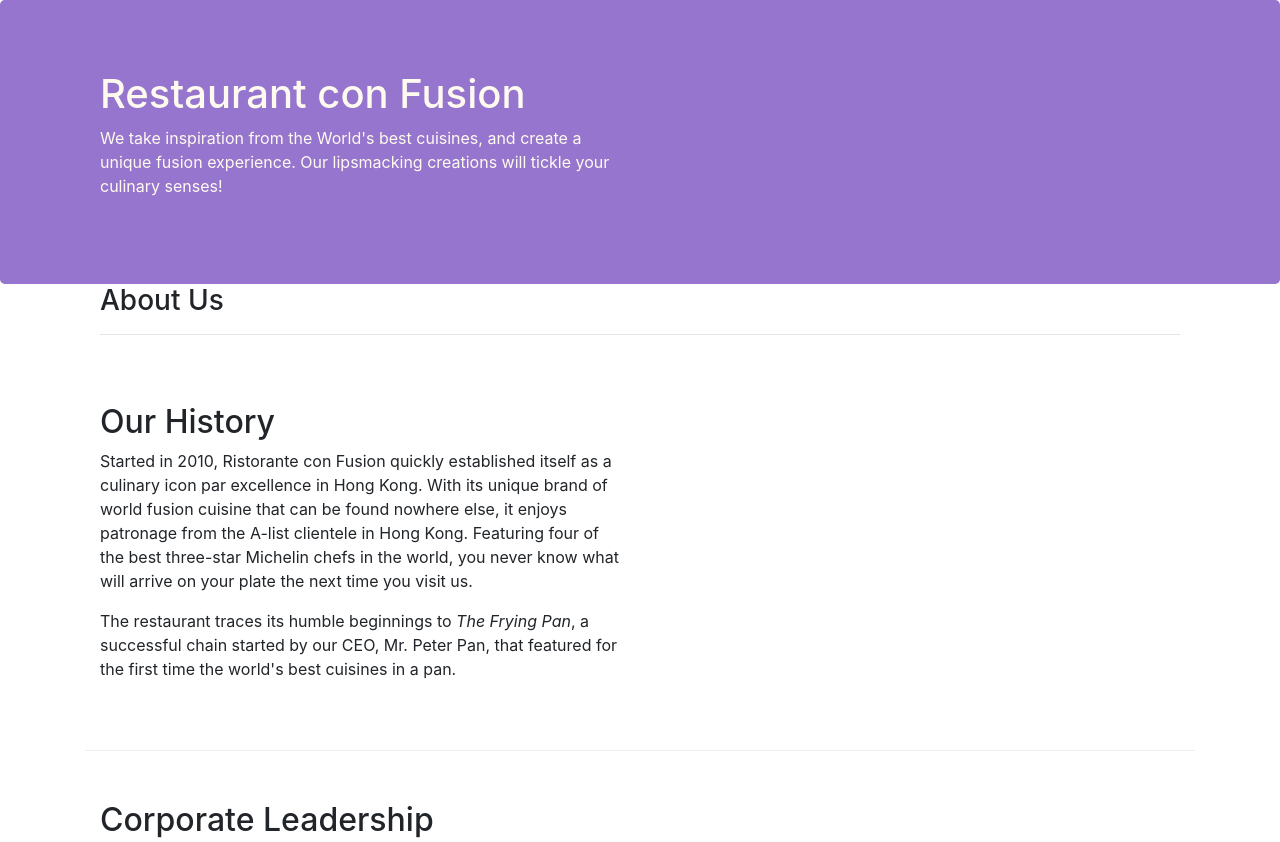
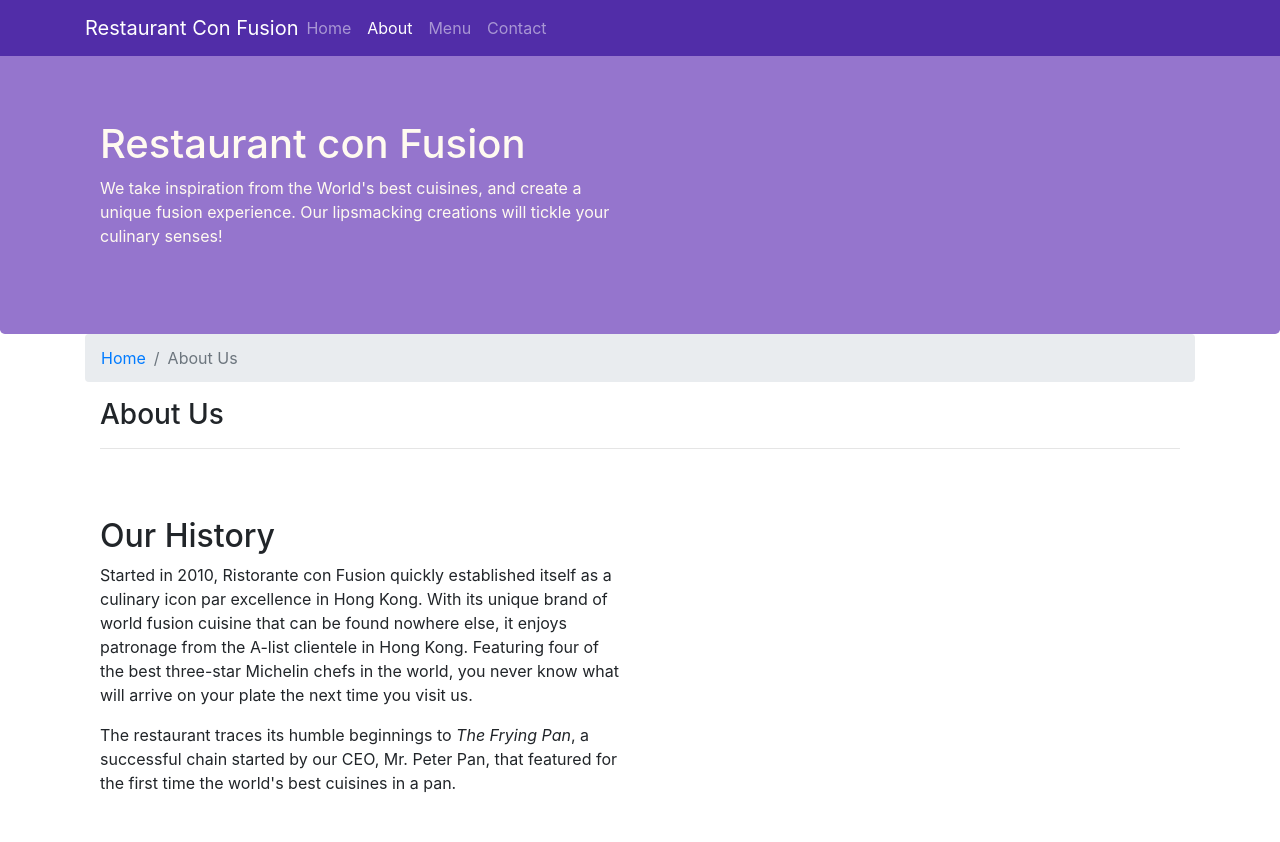
Before and after one commit to rohithkoteval/bootstrap, a website: page aboutus.html in a window 1280 px wide. Shown: the top 842 px of the page. Drawn offline with nearby package versions, Linux system fonts and the light colour scheme.

Commit message:
Navbar and Breadcrumb

```diff
--- a/aboutus.html
+++ b/aboutus.html
@@ -8,12 +8,28 @@
 
     <link rel="stylesheet" href="node_modules/bootstrap/dist/css/bootstrap.min.css">
     <link rel="stylesheet" href="css/styles.css">
+    <link rel="stylesheet" href="https://use.fontawesome.com/releases/v5.7.0/css/all.css" integrity="sha384-lZN37f5QGtY3VHgisS14W3ExzMWZxybE1SJSEsQp9S+oqd12jhcu+A56Ebc1zFSJ" crossorigin="anonymous">
     <title>Ristorante Con Fusion: About Us</title>
 
 </head>
 
 <body>
-
+    <nav class="navbar navbar-dark navbar-expand-sm fixed-top">
+        <div class="container">
+            <button class="navbar-toggler" type="button" data-toggle="collapse" data-target="#Navbar">
+                <span class="navbar-toggler-icon"></span>
+            </button>
+            <a class="navbar-brand mr-auto" href="./index.html">Restaurant Con Fusion</a>
+            <div class="collapse navbar-collapse" id="Navbar">
+                <ul class="navbar-nav mr-auto">
+                    <li class="nav-item"><a class="nav-link" href="./index.html">Home</a></li>
+                    <li class="nav-item active"><a class="nav-link" href="#">About</a></li>
+                    <li class="nav-item"><a class="nav-link" href="#">Menu</a></li>
+                    <li class="nav-item"><a class="nav-link" href="#">Contact</a></li>
+                </ul>
+            </div>
+        </div>
+    </nav>
     <header class="jumbotron">
         <div class="container">
             <div class="row row-header">
@@ -29,6 +45,10 @@
 
     <div class="container">
         <div class="row row-header">
+            <ol class="col-12 breadcrumb">
+                <li class="breadcrumb-item"><a href="./index.html">Home</a>
+                <li class="breadcrumb-item active">About Us</li>
+            </ol>
             <div class="col col-sm col-md">
                <h3>About Us</h3>
                <hr>
@@ -68,7 +88,7 @@
                 <div class="col-4 offset-1 col-sm-2">
                     <h5>Links</h5>
                     <ul class="list-unstyled">
-                        <li><a href="#">Home</a></li>
+                        <li><a href="./index.html">Home</a></li>
                         <li><a href="#">About</a></li>
                         <li><a href="#">Menu</a></li>
                         <li><a href="#">Contact</a></li>
--- a/css/styles.css
+++ b/css/styles.css
@@ -28,3 +28,12 @@ address{
     margin:0px;
     color:#0f0f0f;
 }
+
+body{
+    padding: 50px 0px 0px 0px;
+    z-index:0;
+}
+
+.navbar-dark{
+    background-color: #512DA8;
+}
```
Also changed, not shown: index.html (+17 -2 lines).
